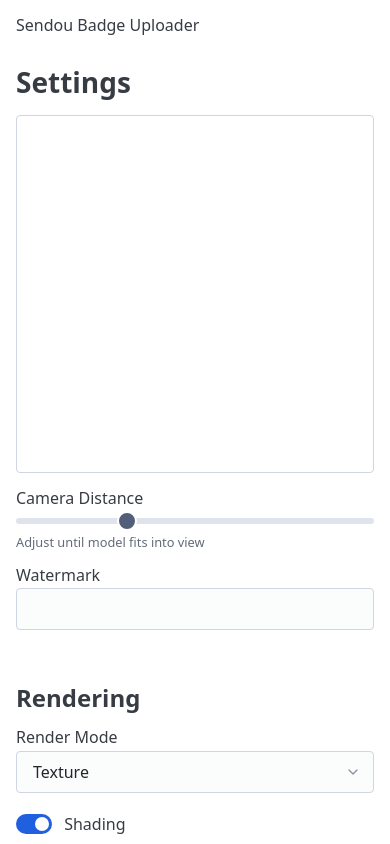
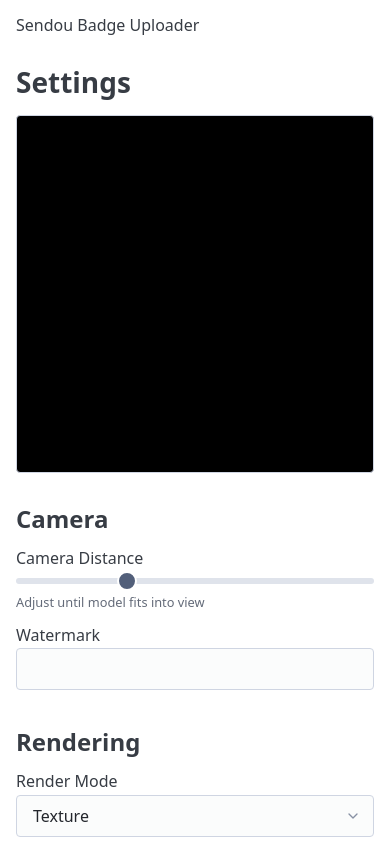
Before and after one commit to hfcRed/Sendou-Badge-Uploader, a SvelteKit app: page / in a window 390 px wide. Shown: the top 844 px of the page. Built offline with nearby package versions, Linux system fonts and the light colour scheme; no server answers.

Commit message:
Make viewport sticky and move camera controls

```diff
--- a/src/routes/+page.svelte
+++ b/src/routes/+page.svelte
@@ -102,7 +102,10 @@
 					<p>Model is not centered, this might not be intentional!</p>
 				</aside>
 			{/if}
+		</div>
+		<form id="badge">
 			<fieldset>
+				<legend>Camera</legend>
 				<label>
 					Camera Distance
 					<input
@@ -133,8 +136,6 @@
 					/>
 				</label>
 			</fieldset>
-		</div>
-		<form id="badge">
 			<fieldset>
 				<legend>Rendering</legend>
 				<label>
@@ -280,9 +281,19 @@
 		display: flex;
 		flex-direction: column;
 		gap: 1rem;
+		position: sticky;
+		top: 2rem;
+		left: 0;
+		margin-bottom: 2rem;
+
+		@media (max-width: 768px) {
+			position: static;
+			margin-bottom: 0;
+		}
 	}
 
 	canvas {
+		background-color: black;
 		width: 100% !important;
 		height: 100% !important;
 		border: var(--pico-border-width) solid var(--pico-form-element-border-color);
@@ -300,18 +311,12 @@
 	.grid-container {
 		display: grid;
 		grid-template-columns: 1fr 1fr;
-
-		& > * {
-			padding: 1rem;
-		}
+		padding: 1rem;
+		gap: 2rem;
 
 		@media (max-width: 768px) {
 			grid-template-columns: 1fr;
-			gap: 1rem;
-
-			& > * {
-				padding: 0;
-			}
+			padding: 0;
 		}
 	}
 
@@ -348,6 +353,7 @@
 		}
 
 		& .gif-display {
+			background-color: black;
 			width: 100%;
 			aspect-ratio: 1 / 1;
 			border-radius: var(--pico-border-radius);
```
